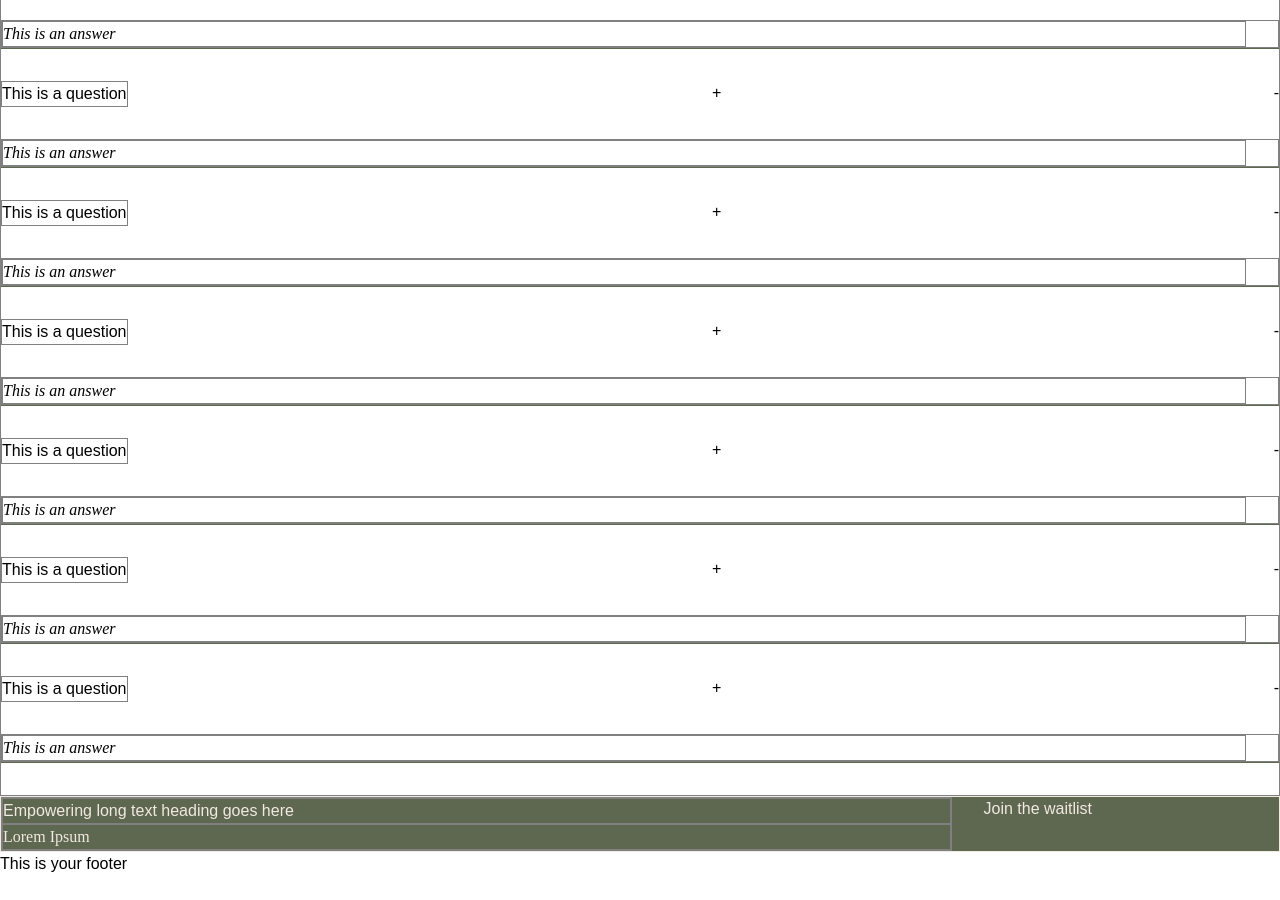
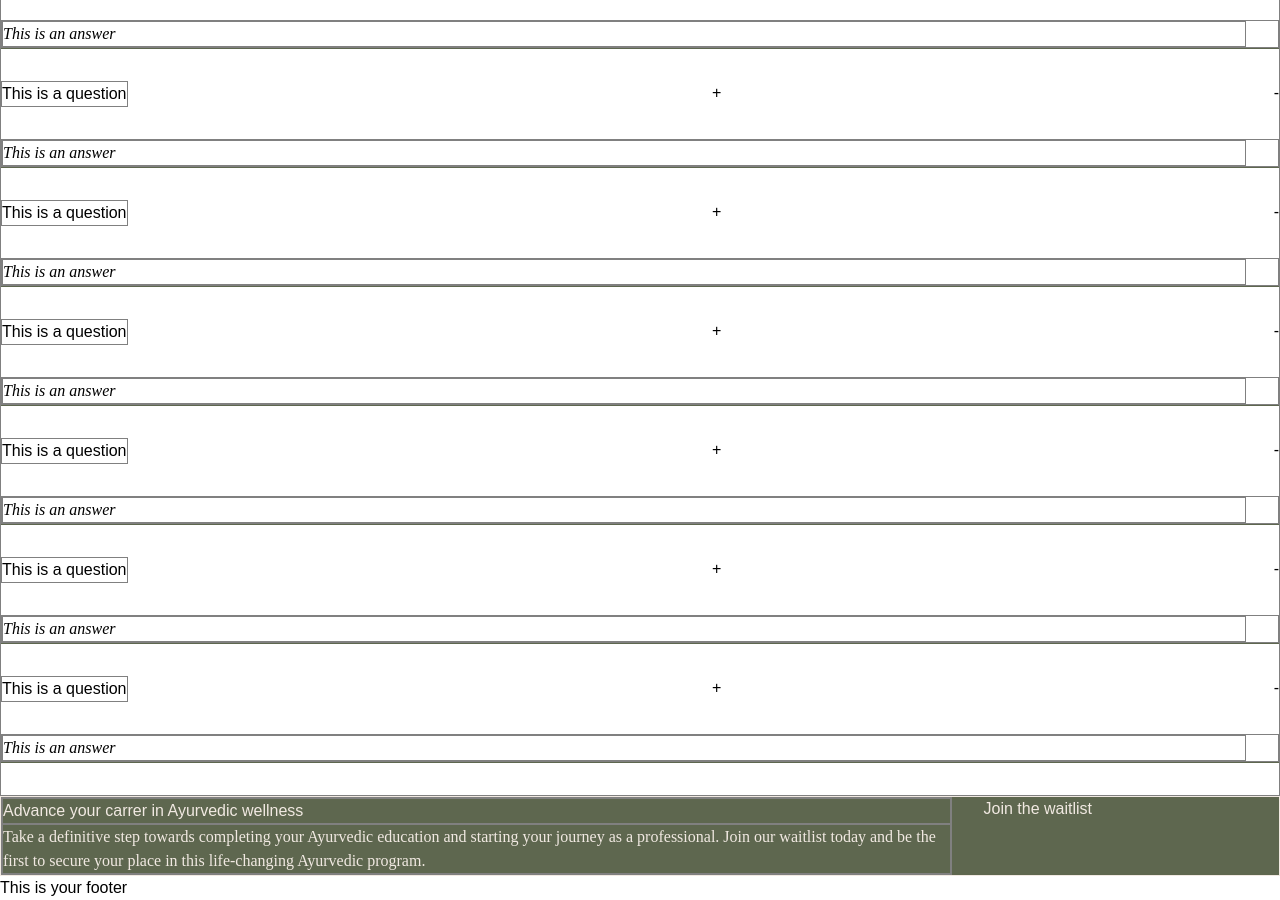
Before and after one commit to brittwoodard/ayurvedic-internship, a Jekyll site: the page built from index.html, in a window 1280 px wide and 900 px high, scrolled down 3740 px. Built offline with Jekyll 4.4.1, drawn with Linux system fonts in a browser that asks for light colours; some web fonts are replaced; before the commit the page ends 4616 px from its top, so only the background shows below that.

Commit message:
Structure

```diff
--- a/index.html
+++ b/index.html
@@ -73,16 +73,15 @@
    answer_html: This is an answer
  - question: This is a question
    answer_html: This is an answer
-
 cta:
-  heading:
-  description_html:
+  heading: Advance your carrer in Ayurvedic wellness
+  description_html: Take a definitive step towards completing your Ayurvedic education and starting your journey as a professional. Join our waitlist today and be the first to secure your place in this life-changing Ayurvedic program.
   button:
-    text:
+    text: Join the waitlist
     url:
 seo:
-  title: This should appear in the browser tab
-  description:
+  title: Ayurvedic Internship in Ubud, Bali
+  description: Join our Ayurvedic internship in Ubud, Bali, led by Dr. Resmi, an experienced Ayurveda Physician and educator. The program includes 180 in-person training hours, at least 54 client encounters, yoga sessions, guided detox, and a comprehensive curriculum. Participants benefit from in-depth client interaction, hands-on diagnostic techniques, and insights into Ayurvedic principles. The setting in culturally-rich Ubud enhances learning, offering a blend of traditional Ayurvedic practice, yoga, and plant-based cuisine. Tuition covers meals, accommodation, and personalized educational experiences.
   keywords:
   social_image:
   hide-from-google: true
@@ -202,8 +201,8 @@
 <!-- CTA -->
 <section class="grid grid-cols-4 gap-8 bg-dark border-b border-light text-light">
   <div class="col-span-3">
-    <h2>Empowering long text heading goes here</h2>
-    <p>Lorem Ipsum</p>
+    <h2>{{page.cta.heading}}</h2>
+    <p>{{page.cta.description_html}}</p>
   </div>
-  <a class="button">Join the waitlist</a>
+  <a class="button" href="{{page.cta.button.url}}">{{page.cta.button.text}}</a>
 </section>
```
Also changed, not shown: 1 other file.
